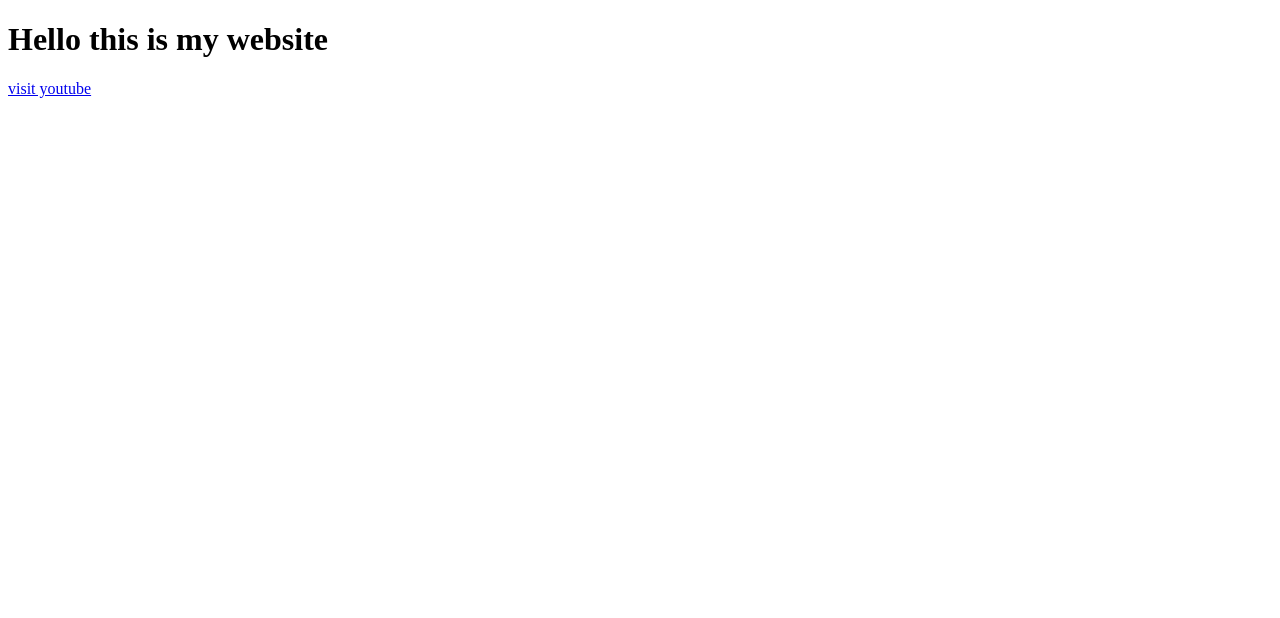
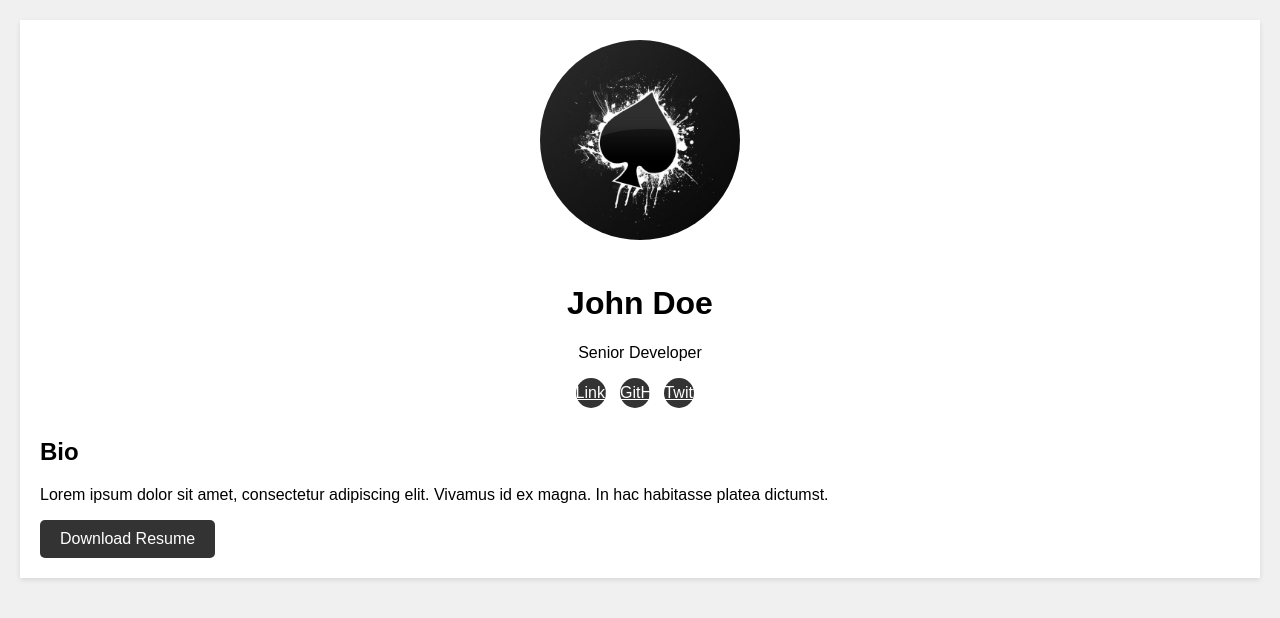
Before and after one commit to chrisntwali/chris, a plain HTML site: page index.html in a window 1280 px wide. Drawn offline with Linux system fonts and the light colour scheme.

Commit message:
creating my portifolio page

```diff
--- a/index.html
+++ b/index.html
@@ -1,12 +1,88 @@
 <!DOCTYPE html>
 <html lang="en">
 <head>
-    <meta charset="UTF-8">
-    <meta name="viewport" content="width=device-width, initial-scale=1.0">
-    <title>Document</title>
+  <meta charset="UTF-8">
+  <meta name="viewport" content="width=device-width, initial-scale=1.0">
+  <title>Senior Developer Portfolio</title>
+  <style>
+    body {
+      font-family: Arial, sans-serif;
+      margin: 0;
+      padding: 0;
+      background-color: #f0f0f0;
+    }
+    .container {
+      max-width: 1200px;
+      margin: 20px auto;
+      padding: 20px;
+      background-color: #fff;
+      box-shadow: 0 2px 5px rgba(0, 0, 0, 0.1);
+    }
+    .header {
+      text-align: center;
+      margin-bottom: 30px;
+    }
+    .profile-img {
+      width: 200px;
+      height: 200px;
+      border-radius: 50%;
+      object-fit: cover;
+      margin-bottom: 20px;
+    }
+    .social-links {
+      list-style-type: none;
+      padding: 0;
+      text-align: center;
+    }
+    .social-links li {
+      display: inline-block;
+      margin-right: 10px;
+    }
+    .social-links li a {
+      display: block;
+      width: 30px;
+      height: 30px;
+      line-height: 30px;
+      text-align: center;
+      color: #fff;
+      background-color: #333;
+      border-radius: 50%;
+      transition: background-color 0.3s ease;
+    }
+    .social-links li a:hover {
+      background-color: #666;
+    }
+    .resume-btn {
+      display: inline-block;
+      padding: 10px 20px;
+      background-color: #333;
+      color: #fff;
+      text-decoration: none;
+      border-radius: 5px;
+      transition: background-color 0.3s ease;
+    }
+    .resume-btn:hover {
+      background-color: #666;
+    }
+  </style>
 </head>
 <body>
-    <h1>Hello this is my website</h1>
-    <a href="http://youtube.com" target="_blank">visit youtube</a>
+  <div class="container">
+    <div class="header">
+      <img src="black.jpg" alt="Profile Picture" class="profile-img">
+      <h1>John Doe</h1>
+      <p>Senior Developer</p>
+      <ul class="social-links">
+        <li><a href="#" target="_blank" rel="noopener noreferrer">LinkedIn</a></li>
+        <li><a href="#" target="_blank" rel="noopener noreferrer">GitHub</a></li>
+        <li><a href="#" target="_blank" rel="noopener noreferrer">Twitter</a></li>
+      </ul>
+    </div>
+    <div class="bio">
+      <h2>Bio</h2>
+      <p>Lorem ipsum dolor sit amet, consectetur adipiscing elit. Vivamus id ex magna. In hac habitasse platea dictumst.</p>
+    </div>
+    <a href="your-resume.pdf" class="resume-btn" download>Download Resume</a>
+  </div>
 </body>
 </html>
```
Also changed, not shown: black.jpg (added).
